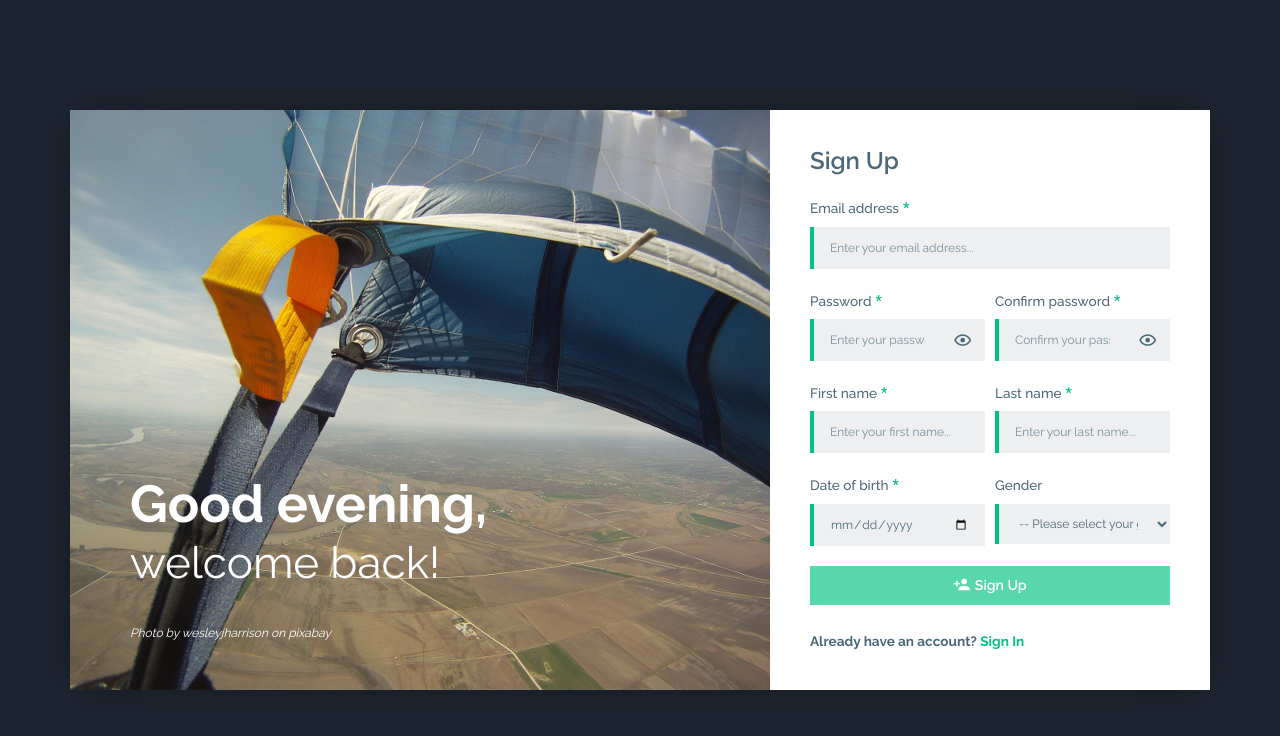
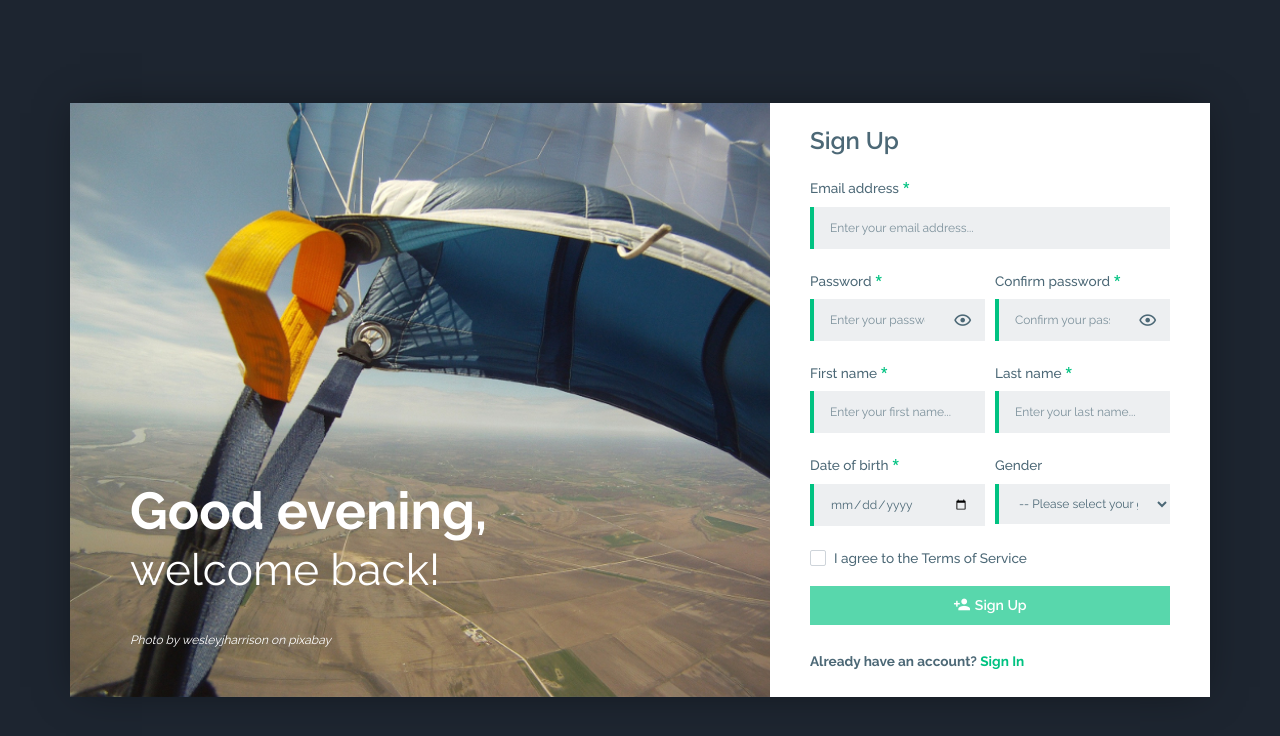
Before and after one commit to Exotelis/skydivemanifest, a Vue app in the folder administration/: page /register in a window 1280 px wide. Shown: the top 736 px of the page. Built offline with nearby package versions, Linux system fonts and the light colour scheme.

Commit message:
admin: update - Add tos to registration processs
The user must accept the terms of service to create an account.

```diff
--- a/administration/src/components/pages/RegisterPage.vue
+++ b/administration/src/components/pages/RegisterPage.vue
@@ -19,8 +19,7 @@
         <form-group label-for="email"
                     :invalid-feedback="errors.email"
                     :label="$t('form.label.email')">
-          <input-email autofocus
-                       id="email"
+          <input-email id="email"
                        required
                        v-model.trim="form.email"
                        :placeholder="$t('form.placeholder.email')"></input-email>
@@ -97,6 +96,12 @@
           </div>
         </div>
 
+        <input-checkbox class="mb-3" id="tos" required :invalidFeedback="errors.tos" :name="tos" :value="true">
+          <i18n path="page.register.tos">
+            <template v-slot:tos><a @click.prevent="showTos()">{{ $t('general.tos') }}</a></template>
+          </i18n>
+        </input-checkbox>
+
         <button-wrapper block
                         class="mb-4"
                         icon="mdi-account-plus"
@@ -125,6 +130,7 @@ import ButtonWrapper from '@/components/form/ButtonWrapper.vue';
 import FormGroup from '@/components/form/FormGroup.vue';
 import FormMixin from '@/mixins/FormMixin';
 import FormValidationMixin from '@/mixins/FormValidationMixin';
+import InputCheckbox from '@/components/form/InputCheckbox.vue';
 import InputDate from '@/components/form/InputDate.vue';
 import InputEmail from '@/components/form/InputEmail.vue';
 import InputPassword from '@/components/form/InputPassword.vue';
@@ -136,6 +142,7 @@ import SelectWrapper from '@/components/form/SelectWrapper.vue';
   components: {
     ButtonWrapper,
     FormGroup,
+    InputCheckbox,
     InputDate,
     InputEmail,
     InputPassword,
@@ -152,9 +159,11 @@ export default class RegisterPage extends Mixins(FormMixin, FormValidationMixin)
     gender: Gender.u,
     lastname: '',
     password: '',
-    password_confirmation: ''
+    password_confirmation: '',
+    tos: false
   };
   options: Options = [];
+  tos: Array<boolean> = [];
 
   mounted () {
     this.options = [
@@ -190,11 +199,20 @@ export default class RegisterPage extends Mixins(FormMixin, FormValidationMixin)
     this.loading = false;
   }
 
+  showTos () {
+    // TODO open modal and show tos - query tos from backend first!!!
+  }
+
   @Watch('form', { deep: true })
   onFormChange (form: RegisterModel): void {
     this.dirty = true;
     this.disabledSubmit = !(form.dob.length > 0 && form.email.length > 0 && form.firstname.length > 0 &&
-      form.lastname.length > 0 && form.password.length > 0 && form.password_confirmation.length > 0);
+      form.lastname.length > 0 && form.password.length > 0 && form.password_confirmation.length > 0 && form.tos);
+  }
+
+  @Watch('tos', { deep: true })
+  onTosChange (tos: Array<boolean>): void {
+    this.form.tos = tos.length === 1 && tos[0];
   }
 }
 </script>
--- a/administration/src/locales/de.json
+++ b/administration/src/locales/de.json
@@ -230,6 +230,7 @@
       "signOut": "Abmelden",
       "signUp": "Registrieren",
       "system": "System",
+      "tos": "Nutzungsbedingungen",
       "translations": "Übersetzungen",
       "username": "Benutzername",
       "write": "Schreiben",
@@ -263,7 +264,8 @@
         "confirmation": "Prüfen Sie die Bestätigungs-Email unter <strong>{email}</strong>",
         "contactUs": "Können Sie dennoch keine E-Mail von uns finden, nehmen Sie bitte Kontakt zu uns auf.",
         "note": "Sollten Sie keine E-Mail erhalten haben, prüfen Sie zunächst Ihren Spam-Ordner und vergewissern Sie sich, dass Sie die E-Mail-Adresse korrekt eingegeben haben.",
-        "successTitle": "Vielen Dank für Ihre Registrierung!"
+        "successTitle": "Vielen Dank für Ihre Registrierung!",
+        "tos": "Ich stimme den {tos} zu"
       },
       "title": {
         "aircrafts": "Flugzeuge",
--- a/administration/src/locales/en.json
+++ b/administration/src/locales/en.json
@@ -230,6 +230,7 @@
       "signOut": "Sign Out",
       "signUp": "Sign Up",
       "system": "System",
+      "tos": "Terms of Service",
       "translations": "Translations",
       "username": "Username",
       "write": "Write",
@@ -263,7 +264,8 @@
         "confirmation": "Check the confirmation email at <strong>{email}</strong>",
         "contactUs": "If you still cannot find an email, please contact us.",
         "note": "Note: If you do not receive the email in few minutes, please check your spam folder and verify if you typed your email correctly.",
-        "successTitle": "Thank You for Signing Up!"
+        "successTitle": "Thank You for Signing Up!",
+        "tos": "I agree to the {tos}"
       },
       "title": {
         "aircrafts": "Aircrafts",
--- a/administration/src/models/RegisterModel.ts
+++ b/administration/src/models/RegisterModel.ts
@@ -12,4 +12,5 @@ export default interface RegisterModel {
   password_confirmation: string
   timezone?: string
   username?: string
+  tos: boolean
 }
```
Also changed, not shown: 1 other file (tests, documents, lock files or other folders).
